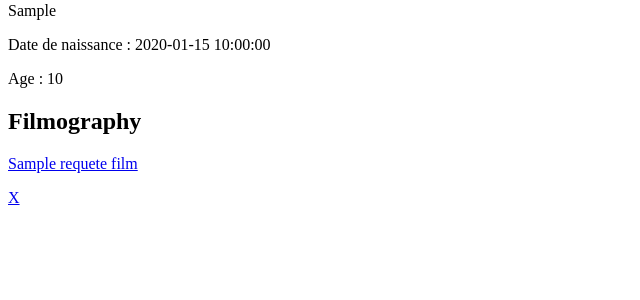
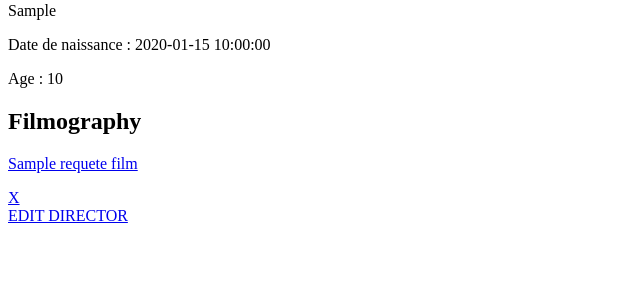
Before and after one commit to M-Laetitia/Php_SQL_Cinema, a PHP site: the page made by view/director/detailRealisateur.php in a window 1280 px wide. Shown: the part 337-637 px from the top of the page, without its empty margins (0-640 px from the left). Run offline with PHP 8.4, Linux system fonts and the light colour scheme; the template is opened without the code that fills it: most values are stand-ins (such as "Sample title", 1, 10 or a date in 2020).

Commit message:
updaterealisateur hyperlink added

```diff
--- a/view/director/detailRealisateur.php
+++ b/view/director/detailRealisateur.php
@@ -32,6 +32,10 @@
     <a href="index.php?action=supprimerRealisateur&id=<?=$person["id_director"]?>"> X </a>
 </div>
 
+<div>
+    <a href="index.php?action=updateRealisateur&id=<?=$person["id_director"]?>"> EDIT DIRECTOR</a>
+</div>
+
 
 
 
```
